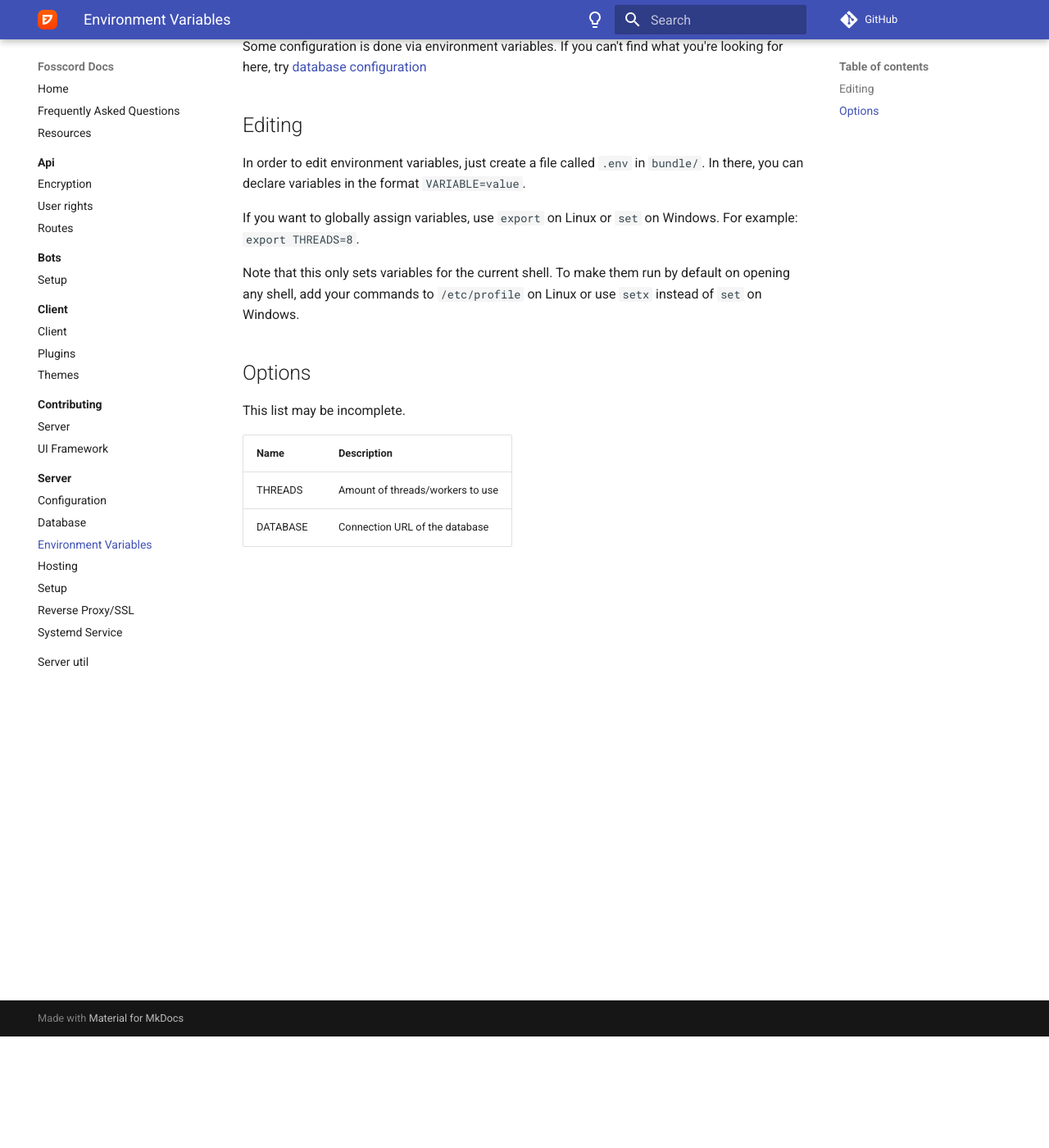
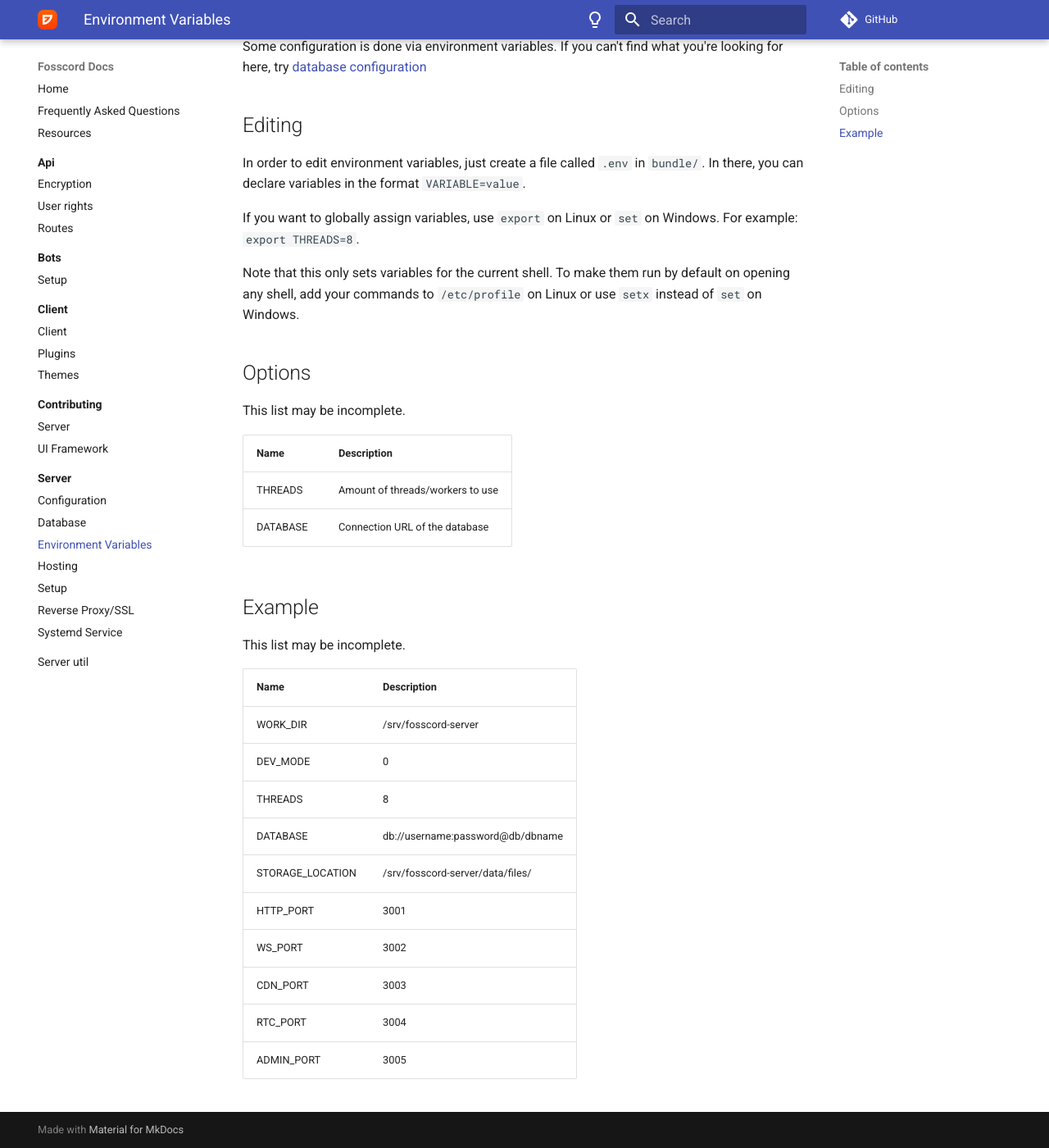
Before and after one commit to spacebarchat/docs, an MkDocs documentation site: the page built from docs/server/env.md, in a window 1280 px wide and 1400 px high, scrolled down 136 px. Shown: the whole window at 82% size. Built offline with MkDocs 1.6.1 and Material for MkDocs 9.7.7, drawn with Linux system fonts in a browser that asks for light colours; comment, search, counter and statistics services are not loaded.

Commit message:
Update env.md

```diff
--- a/docs/server/env.md
+++ b/docs/server/env.md
@@ -19,3 +19,20 @@ This list may be incomplete.
 | --- | --- |
 | THREADS | Amount of threads/workers to use |
 | DATABASE | Connection URL of the database |
+
+## Example
+
+This list may be incomplete.
+
+| Name | Description |
+| --- | --- |
+| WORK_DIR | /srv/fosscord-server |
+| DEV_MODE | 0 |
+| THREADS | 8 |
+| DATABASE | db://username:password@db/dbname |
+| STORAGE_LOCATION | /srv/fosscord-server/data/files/ |
+| HTTP_PORT | 3001 |
+| WS_PORT | 3002 |
+| CDN_PORT | 3003 |
+| RTC_PORT | 3004 |
+| ADMIN_PORT | 3005 |
```
